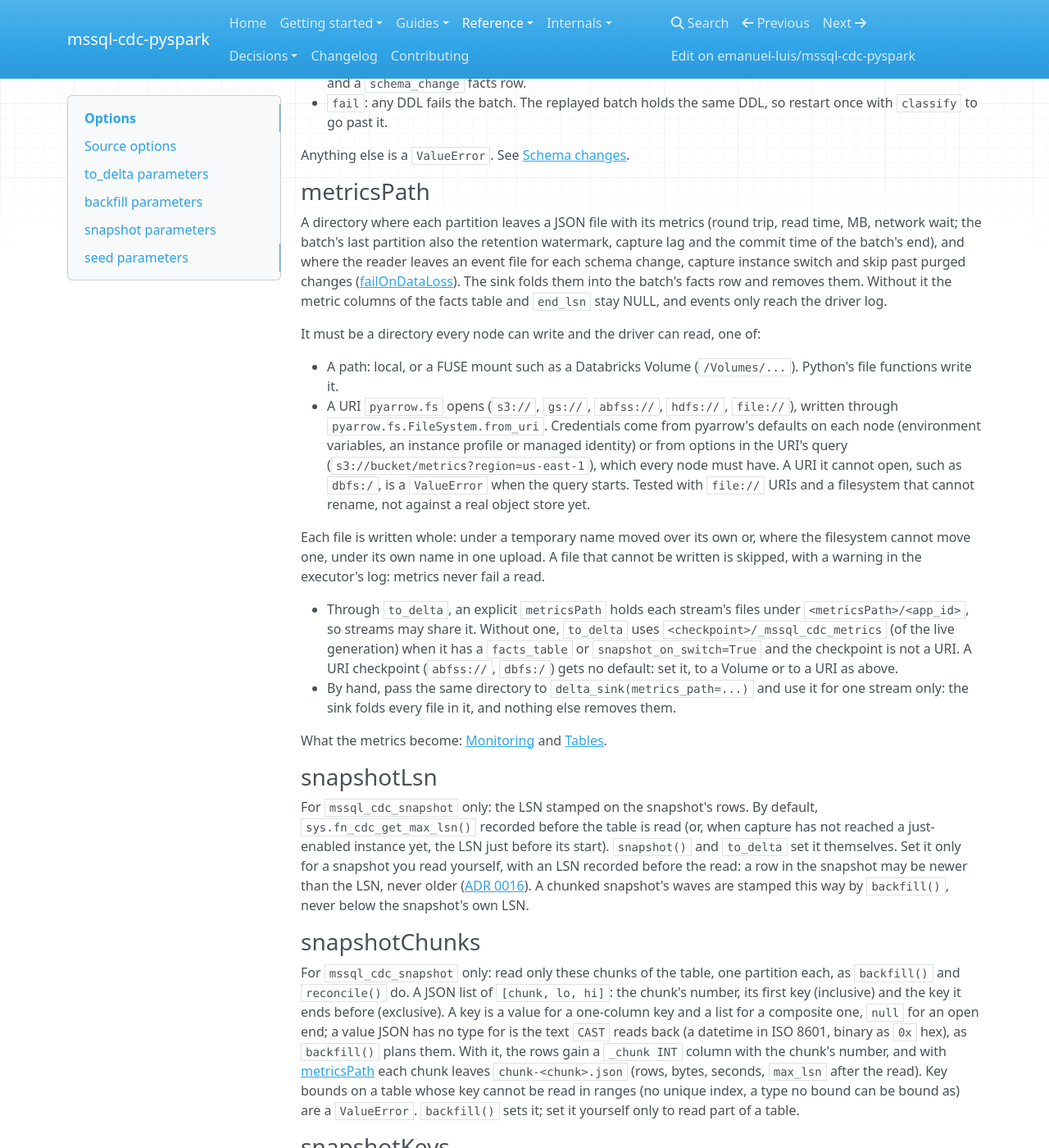
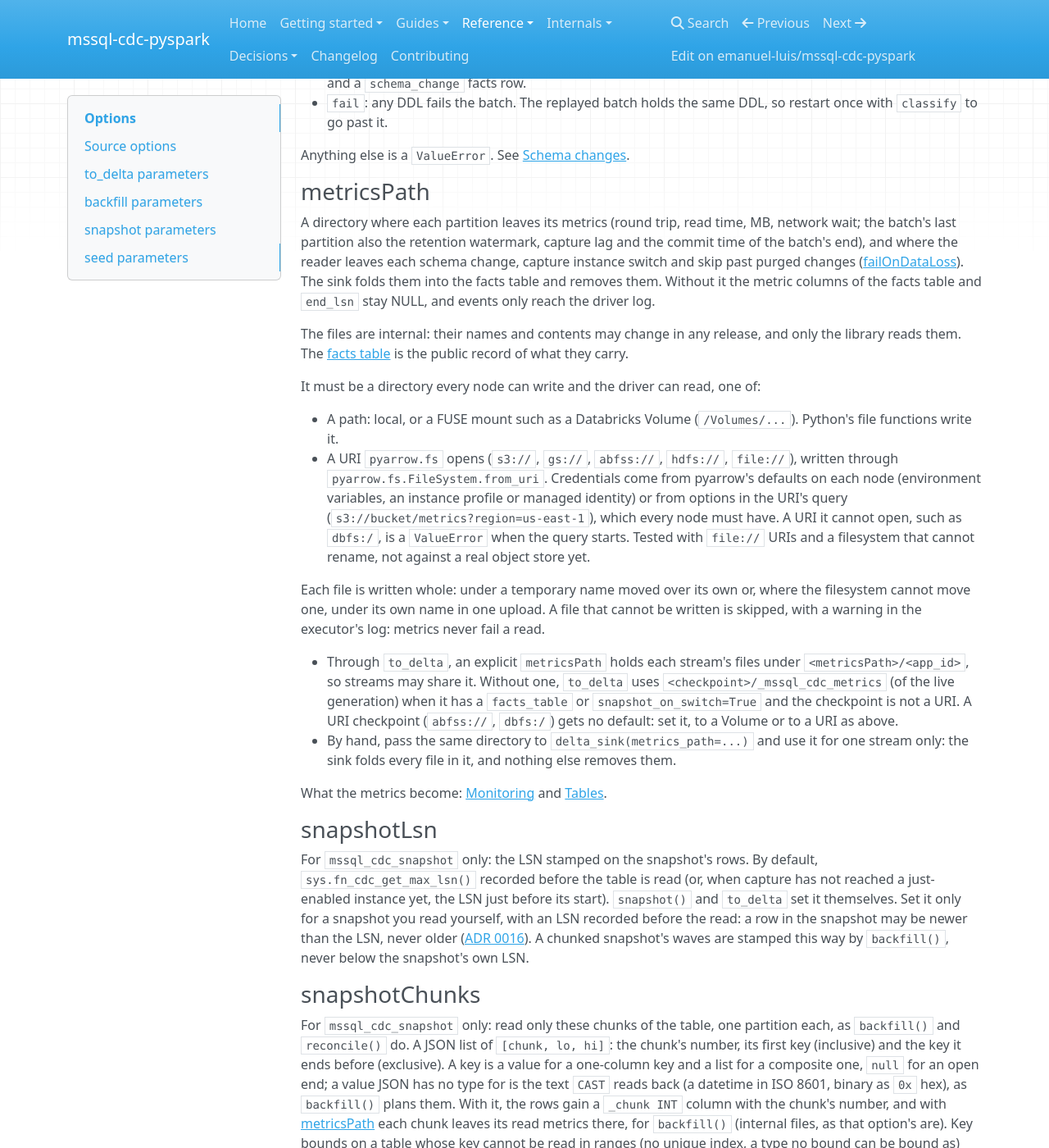
Before and after one commit to emanuel-luis/mssql-cdc-pyspark, an MkDocs documentation site: the page built from docs/reference/options.md, in a window 1280 px wide and 1400 px high, scrolled down 7623 px. Shown: the whole window at 82% size. Built offline with MkDocs 1.6.1, drawn with Linux system fonts in a browser that asks for light colours; nearby versions of some CDN libraries; some of the changed text lies outside the part shown.

Commit message:
docs: the metricsPath files are internal; the facts table is the record
The options reference promised a chunk's chunk-<n>.json and its fields,
and described the partitions' and events' files as JSON. Documenting
something in the reference makes it public (ADR 0021), and 1.0 would
have frozen file formats only the library reads, which carry nothing
the facts table does not record.

options.md now says the files' names and contents are internal and may
change in any release, the facts table being the public record. ADR 0021
amendment 11 says they are outside the state contract, with the one duty
a change keeps: fold, or knowingly drop, what the previous release left
there, since an event file is the only trace of a skip until the sink
writes it. CHANGELOG Changed.

```diff
--- a/docs/reference/options.md
+++ b/docs/reference/options.md
@@ -376,13 +376,16 @@ Anything else is a `ValueError`. See [Schema changes](../guides/schema-changes.m
 
 ### metricsPath
 
-A directory where each partition leaves a JSON file with its metrics (round trip, read time,
-MB, network wait; the batch's last partition also the retention watermark, capture lag and
-the commit time of the batch's end), and where the reader leaves an event file for each
-schema change, capture instance switch and skip past purged changes
-([failOnDataLoss](#failondataloss)).
-The sink folds them into the batch's facts row and removes them. Without it the metric
-columns of the facts table and `end_lsn` stay NULL, and events only reach the driver log.
+A directory where each partition leaves its metrics (round trip, read time, MB, network
+wait; the batch's last partition also the retention watermark, capture lag and the commit
+time of the batch's end), and where the reader leaves each schema change, capture instance
+switch and skip past purged changes ([failOnDataLoss](#failondataloss)).
+The sink folds them into the facts table and removes them. Without it the metric columns of
+the facts table and `end_lsn` stay NULL, and events only reach the driver log.
+
+The files are internal: their names and contents may change in any release, and only the
+library reads them. The [facts table](tables.md#facts) is the public record of what they
+carry.
 
 It must be a directory every node can write and the driver can read, one of:
 
@@ -428,8 +431,8 @@ its first key (inclusive) and the key it ends before (exclusive). A key is a val
 one-column key and a list for a composite one, `null` for an open end; a value JSON has no
 type for is the text `CAST` reads back (a datetime in ISO 8601, binary as `0x` hex), as
 `backfill()` plans them. With it, the rows gain a `_chunk INT` column with the
-chunk's number, and with [metricsPath](#metricspath) each chunk leaves
-`chunk-<chunk>.json` (rows, bytes, seconds, `max_lsn` after the read). Key bounds on a table
+chunk's number, and with [metricsPath](#metricspath) each chunk leaves its read metrics
+there, for `backfill()` (internal files, as that option's are). Key bounds on a table
 whose key cannot be read in ranges (no unique index, a type no bound can be bound as) are a
 `ValueError`. `backfill()` sets it; set it yourself only to read part of a table.
 
```
Also changed, not shown: CHANGELOG.md (+5 -0 lines), docs/decisions/0021-compatibility-policy-for-0x.md (+8 -0 lines), docs/decisions/README.md (+1 -1 lines).
